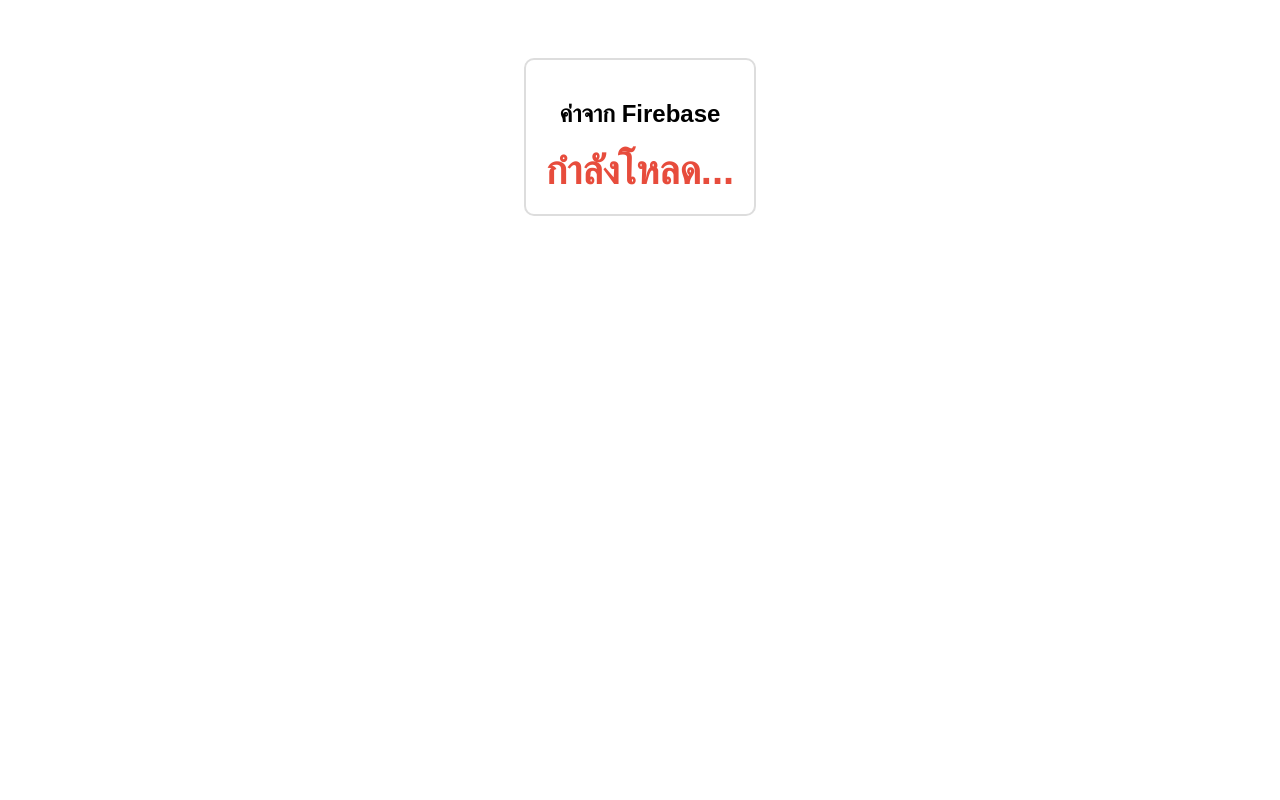
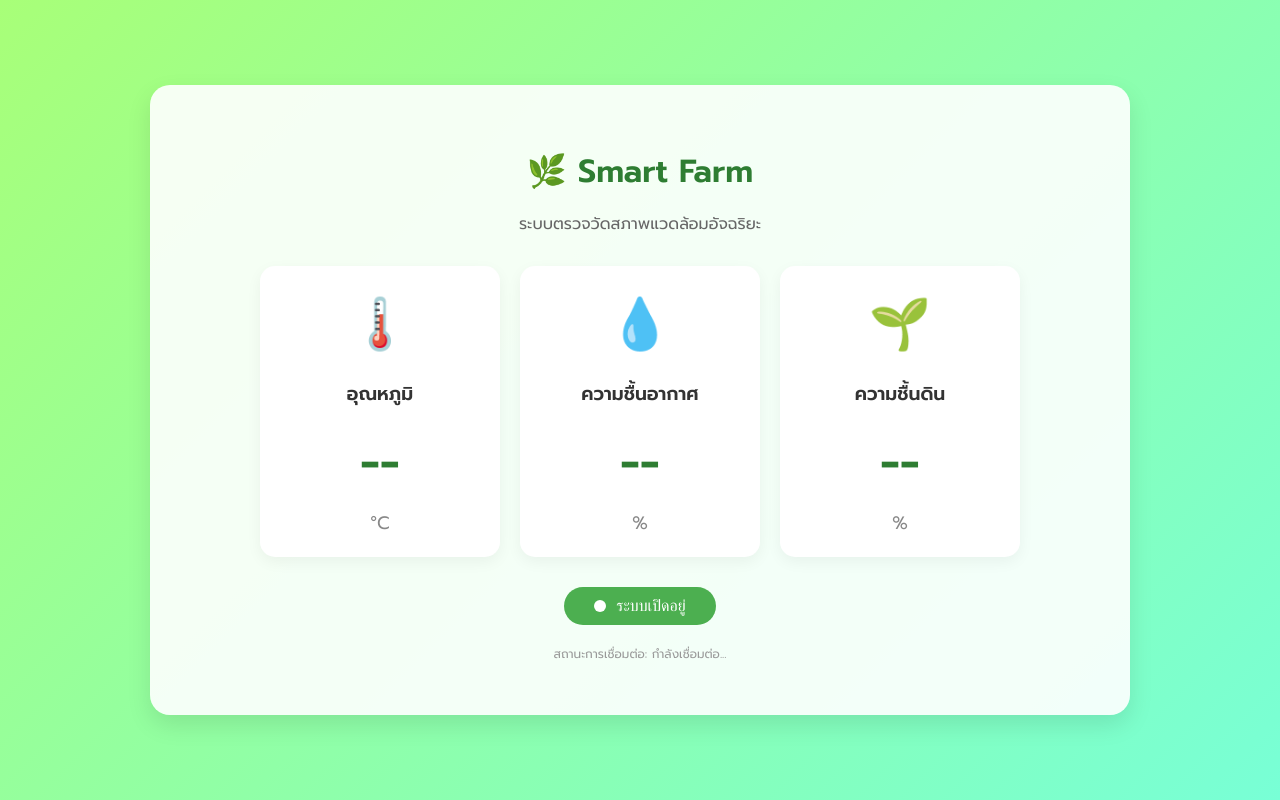
Before and after one commit to Kajonsak225/02, a plain HTML site: page index.html in a window 1280 px wide. Drawn offline with Linux system fonts and the light colour scheme; no server answers.

Commit message:
Update index.html

```diff
--- a/index.html
+++ b/index.html
@@ -1,29 +1,135 @@
 <!DOCTYPE html>
-<html lang="en">
+<html lang="th">
 <head>
     <meta charset="UTF-8">
     <meta name="viewport" content="width=device-width, initial-scale=1.0">
-    <title>ESP8266 Firebase Data</title>
+    <title>Smart Farm Dashboard</title>
+    <link href="https://fonts.googleapis.com/css2?family=Prompt:wght@300;400;600&display=swap" rel="stylesheet">
 
     <style>
-        body { font-family: sans-serif; text-align: center; padding: 50px; }
-        .box { border: 2px solid #ddd; padding: 20px; border-radius: 10px; display: inline-block; }
-        h1 { color: #333; }
-        #data-value { color: #e74c3c; font-size: 40px; font-weight: bold; }
+        /* 1. ส่วนตกแต่งหน้าตา (CSS) */
+        body {
+            margin: 0;
+            padding: 0;
+            font-family: 'Prompt', sans-serif;
+            background: linear-gradient(135deg, #a8ff78, #78ffd6); /* พื้นหลังสีเขียวไล่เฉด */
+            min-height: 100vh;
+            display: flex;
+            justify-content: center;
+            align-items: center;
+            color: #333;
+        }
+
+        .container {
+            background-color: rgba(255, 255, 255, 0.9);
+            padding: 40px;
+            border-radius: 20px;
+            box-shadow: 0 10px 25px rgba(0,0,0,0.1);
+            text-align: center;
+            max-width: 900px;
+            width: 90%;
+        }
+
+        h1 { margin-bottom: 5px; color: #2e7d32; }
+        .subtitle { color: #666; margin-bottom: 30px; }
+
+        /* กล่องการ์ด 3 ใบ */
+        .card-container {
+            display: flex;
+            justify-content: center;
+            gap: 20px;
+            flex-wrap: wrap;
+        }
+
+        .card {
+            background: white;
+            border-radius: 15px;
+            padding: 20px;
+            width: 200px;
+            box-shadow: 0 5px 15px rgba(0,0,0,0.05);
+            transition: transform 0.2s;
+        }
+
+        .card:hover { transform: translateY(-5px); }
+
+        .icon { font-size: 50px; margin-bottom: 10px; display: block; }
+
+        /* ตัวเลขที่จะแสดงผล */
+        .value {
+            font-size: 48px;
+            font-weight: bold;
+            color: #2e7d32;
+            margin: 10px 0;
+        }
+
+        .unit { font-size: 18px; color: #888; }
+
+        /* ปุ่มสถานะ */
+        .status-btn {
+            background-color: #4CAF50;
+            color: white;
+            padding: 10px 30px;
+            border-radius: 50px;
+            border: none;
+            font-size: 16px;
+            margin-top: 30px;
+            display: inline-flex;
+            align-items: center;
+            gap: 10px;
+        }
+
+        .status-dot {
+            height: 12px;
+            width: 12px;
+            background-color: #fff;
+            border-radius: 50%;
+            display: inline-block;
+        }
     </style>
 </head>
 <body>
 
-    <div class="box">
-        <h2>ค่าจาก Firebase</h2>
-        <div id="data-value">กำลังโหลด...</div>
+    <div class="container">
+        <h1>🌿 Smart Farm</h1>
+        <p class="subtitle">ระบบตรวจวัดสภาพแวดล้อมอัจฉริยะ</p>
+
+        <div class="card-container">
+            <div class="card">
+                <span class="icon">🌡️</span>
+                <h3>อุณหภูมิ</h3>
+                <div id="temp" class="value">--</div>
+                <div class="unit">°C</div>
+            </div>
+
+            <div class="card">
+                <span class="icon">💧</span>
+                <h3>ความชื้นอากาศ</h3>
+                <div id="humid" class="value">--</div>
+                <div class="unit">%</div>
+            </div>
+
+            <div class="card">
+                <span class="icon">🌱</span>
+                <h3>ความชื้นดิน</h3>
+                <div id="soil" class="value">--</div>
+                <div class="unit">%</div>
+            </div>
+        </div>
+
+        <button class="status-btn">
+            <span class="status-dot"></span> ระบบเปิดอยู่
+        </button>
+
+        <p style="margin-top:20px; font-size: 12px; color: #999;">
+            สถานะการเชื่อมต่อ: <span id="conn-status">กำลังเชื่อมต่อ...</span>
+        </p>
     </div>
 
     <script src="https://www.gstatic.com/firebasejs/8.10.1/firebase-app.js"></script>
     <script src="https://www.gstatic.com/firebasejs/8.10.1/firebase-database.js"></script>
 
     <script>
-        // 3. การตั้งค่า Firebase (จากรูปภาพของคุณ)
+        // ตั้งค่า Firebase (ข้อมูลของคุณ)
         const firebaseConfig = {
             apiKey: "AIzaSyCiJlcTKJqo02N5t12Tcf1iaW-vkWdCvaM",
             authDomain: "project01-21d95.firebaseapp.com",
@@ -31,34 +137,43 @@
             projectId: "project01-21d95"
         };
 
-        // เริ่มต้นการทำงาน Firebase
+        // เริ่มต้น Firebase
         firebase.initializeApp(firebaseConfig);
         const db = firebase.database();
+        const statusText = document.getElementById("conn-status");
 
-        // =======================================================
-        // 4. จุดสำคัญ! แก้ไขชื่อ Node ให้ตรงกับ Database ของคุณ
-        // =======================================================
+        // ฟังก์ชันดึงข้อมูล (3 ค่า)
+        function startListening() {
 
-        // สมมติว่าใน Database คุณเก็บค่าไว้ในชื่อ "test"
-        // (ถ้าชื่ออื่น เช่น "sensor1" หรือ "temp" ให้แก้คำว่า 'test' ด้านล่างนี้ครับ)
-        var pathRef = db.ref('temperature');
+            // 1. ดึงค่า อุณหภูมิ (temperature)
+            db.ref('temperature').on('value', (snapshot) => {
+                if(snapshot.exists()) {
+                    document.getElementById("temp").innerText = snapshot.val();
+                    statusText.innerText = "✅ เชื่อมต่อแล้ว (รับข้อมูลล่าสุด)";
+                    statusText.style.color = "green";
+                }
+            });
 
-        // คำสั่งดึงข้อมูลแบบ Realtime
-        pathRef.on('value', (snapshot) => {
-            const data = snapshot.val();
-            console.log("Data received:", data); // ดูค่าใน Console (F12)
+            // 2. ดึงค่า ความชื้นอากาศ (humidity)
+            db.ref('humidity').on('value', (snapshot) => {
+                if(snapshot.exists()) {
+                    document.getElementById("humid").innerText = snapshot.val();
+                }
+            });
 
-            // เช็คว่ามีข้อมูลไหม ถ้ามีให้แสดงผล
-            if (data !== null) {
-                document.getElementById("data-value").innerText = data;
-            } else {
-                document.getElementById("data-value").innerText = "ไม่พบข้อมูล (เช็คชื่อ Node)";
-            }
-        }, (error) => {
-            console.error("Error:", error);
-            document.getElementById("data-value").innerText = "Error: ดู Console";
-        });
+            // 3. ดึงค่า ความชื้นดิน (soil)
+            db.ref('soil').on('value', (snapshot) => {
+                if(snapshot.exists()) {
+                    document.getElementById("soil").innerText = snapshot.val();
+                } else {
+                    // ถ้ายังไม่มีค่า soil ใน database
+                    document.getElementById("soil").innerText = "รอค่า";
+                }
+            });
+        }
 
+        // เริ่มทำงาน
+        startListening();
     </script>
 </body>
 </html>
```
